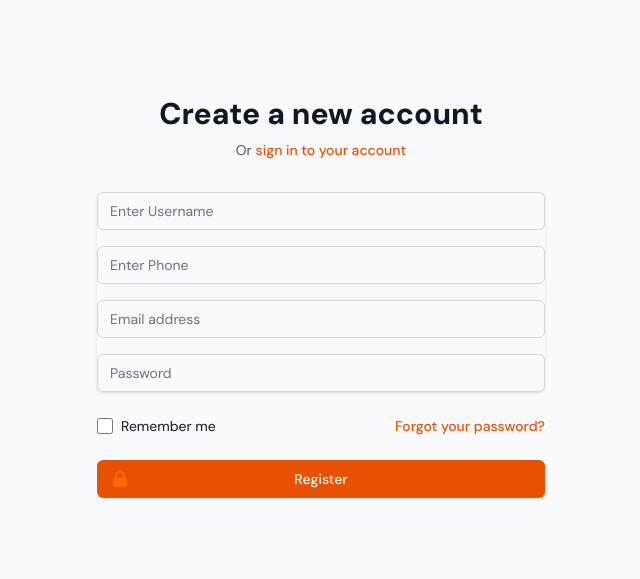
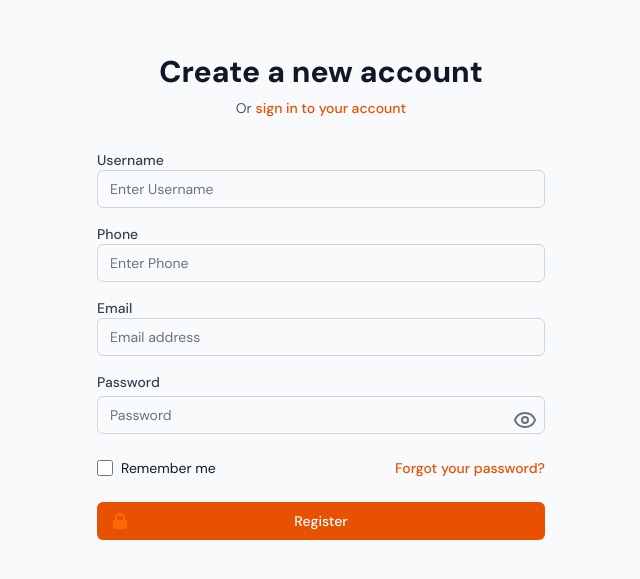
Before and after one commit to HN721/fgo24-Tickitz, a React (Vite) app: page /Register in a window 1280 px wide. Shown: the part 115-694 px from the top of the page, without its empty margins (319-959 px from the left). Built offline with nearby package versions, Linux system fonts and the light colour scheme; a web font is replaced by a local one.

Commit message:
feat: create editProfile Page

```diff
--- a/src/components/Title.jsx
+++ b/src/components/Title.jsx
@@ -8,7 +8,7 @@ export default function Title() {
           MOVIE TICKET PURCHASES #1 IN INDONESIA
         </h1>
       </div>
-      x
+
       <div className="flex flex-col mt-6 items-center gap-2">
         <h1 className="font-display text-4xl md:text-6xl leading-tight md:leading-[4.5rem]">
           Experience the Magic of Cinema:
--- a/src/pages/LoginPage.jsx
+++ b/src/pages/LoginPage.jsx
@@ -1,13 +1,16 @@
 import React, { useState } from "react";
-import { useNavigate } from "react-router-dom";
+import { Link, useNavigate } from "react-router-dom";
 import Swal from "sweetalert2";
 import { useForm } from "react-hook-form";
 import { useDispatch, useSelector } from "react-redux";
 import { Login } from "../redux/reducers/auth";
 import * as yup from "yup";
 import { yupResolver } from "@hookform/resolvers/yup";
+import { Eye, EyeClosed } from "lucide-react";
 
 export default function LoginPage() {
+  const [showPassword, setShowPassword] = useState(false);
+
   const validation = yup.object({
     email: yup
       .string()
@@ -75,13 +78,12 @@ export default function LoginPage() {
             Sign in to your account
           </h2>
           <p className="mt-2 text-center text-sm text-gray-600">
-            Or{" "}
-            <a
-              href="#"
-              className="font-medium text-secondary hover:text-orange-500"
-            >
-              create a new account
-            </a>
+            Or
+            <Link to={"/register"}>
+              <a className="font-medium text-secondary hover:text-orange-500">
+                create a new account
+              </a>
+            </Link>
           </p>
         </div>
         <form
@@ -90,31 +92,46 @@ export default function LoginPage() {
           onSubmit={handleSubmit(submitData)}
         >
           <input type="hidden" name="remember" value="true" />
-          <div className="rounded-md shadow-sm -space-y-px">
+          <div className="rounded-md  space-y-4">
             <div>
-              <label htmlFor="email-address" className="sr-only">
-                Email address
+              <label
+                htmlFor="email-address"
+                className="block text-sm font-medium text-gray-700 mb-1"
+              >
+                Email
               </label>
               <input
                 id="email-address"
                 {...register("email")}
                 type="email"
                 required
-                className="appearance-none rounded-none relative block w-full px-3 py-2 border border-gray-300 placeholder-gray-500 text-gray-900 rounded-t-md focus:outline-none focus:ring-orange-500 focus:border-orange-500 focus:z-10 sm:text-sm"
+                className="appearance-none relative block w-full px-3 py-2 border border-gray-300 placeholder-gray-500 text-gray-900 rounded-md focus:outline-none focus:ring-orange-500 focus:border-orange-500 focus:z-10 sm:text-sm"
                 placeholder="Email address"
               />
               <p className="text-red-500 text-sm">{errors.email?.message}</p>
             </div>
-            <div>
-              <label className="sr-only">Password</label>
+            <div className="relative">
+              <label
+                htmlFor="password"
+                className="block text-sm font-medium text-gray-700 mb-1"
+              >
+                Password
+              </label>
               <input
                 id="password"
-                type="password"
+                type={showPassword ? "text" : "password"}
                 {...register("password")}
                 required
-                className="appearance-none rounded-none relative block w-full px-3 py-2 border border-gray-300 placeholder-gray-500 text-gray-900 rounded-b-md focus:outline-none focus:ring-orange-500 focus:border-orange-500 focus:z-10 sm:text-sm"
+                className="appearance-none relative block w-full px-3 py-2 border border-gray-300 placeholder-gray-500 text-gray-900 rounded-md focus:outline-none focus:ring-orange-500 focus:border-orange-500 focus:z-10 sm:text-sm pr-10"
                 placeholder="Password"
               />
+              <button
+                type="button"
+                onClick={() => setShowPassword(!showPassword)}
+                className="absolute right-2 top-9 text-sm text-gray-500 hover:text-orange-500 focus:outline-none"
+              >
+                {showPassword ? <EyeClosed /> : <Eye />}
+              </button>
               <p className="text-red-500 text-sm">{errors.password?.message}</p>
             </div>
           </div>
--- a/src/pages/RegisterPage.jsx
+++ b/src/pages/RegisterPage.jsx
@@ -1,11 +1,33 @@
-import React from "react";
+import React, { useState } from "react";
 import { Link, useNavigate } from "react-router-dom";
 import { useForm } from "react-hook-form";
 import { useDispatch, useSelector } from "react-redux";
-import { AddUserAction } from "../redux/reducers/register";
+import { AddUserAction, DeleteUserAction } from "../redux/reducers/register";
 import Swal from "sweetalert2";
+import * as yup from "yup";
+import { yupResolver } from "@hookform/resolvers/yup";
+import { Eye, EyeClosed } from "lucide-react";
+
+const schema = yup.object().shape({
+  username: yup.string().min(3).required("Username is required"),
+  phone: yup
+    .string()
+    .required("Phone is required")
+    .matches(/^[0-9]{10,15}$/, "Phone must be 10–15 digits"),
+  email: yup
+    .string()
+    .email("Invalid email format")
+    .required("Email is required"),
+  password: yup
+    .string()
+    .required("Password is required")
+    .min(6, "Password must be at least 6 characters"),
+  rememberMe: yup.boolean(),
+});
 
 export default function RegisterPage() {
+  const [showPassword, setShowPassword] = useState(false);
+
   const navigate = useNavigate();
   const dispatch = useDispatch();
   const users = useSelector((state) => state.user.user);
@@ -14,7 +36,9 @@ export default function RegisterPage() {
     register,
     handleSubmit,
     formState: { errors },
-  } = useForm();
+  } = useForm({
+    resolver: yupResolver(schema),
+  });
 
   const onSubmitForm = (data) => {
     const isEmailUsed = users.find((user) => user.email === data.email);
@@ -46,10 +70,11 @@ export default function RegisterPage() {
           </h2>
           <p className="mt-2 text-center text-sm text-gray-600">
             Or{" "}
-            <Link to={"/login"}>
-              <a className="font-medium text-secondary hover:text-orange-500">
+            <Link
+              to="/login"
+              className="font-medium text-secondary hover:text-orange-500"
+            >
               sign in to your account
-              </a>
             </Link>
           </p>
         </div>
@@ -59,41 +84,102 @@ export default function RegisterPage() {
           autoComplete="off"
           onSubmit={handleSubmit(onSubmitForm)}
         >
-          <input type="hidden" name="remember" value="true" />
-
-          <div className="rounded-md shadow-sm space-y-4">
+          <div className="space-y-4">
+            {/* Username */}
+            <div>
+              <label
+                htmlFor="username"
+                className="block text-sm font-medium text-gray-700"
+              >
+                Username
+              </label>
               <input
+                id="username"
                 type="text"
                 placeholder="Enter Username"
-              autoComplete="new-username"
-              {...register("username", { required: true })}
-              className="w-full px-3 py-2 border border-gray-300 rounded-md placeholder-gray-500 text-gray-900 focus:outline-none focus:ring-orange-500 focus:border-orange-500 sm:text-sm"
+                {...register("username")}
+                className={`w-full px-3 py-2 rounded-md placeholder-gray-500 text-gray-900 focus:outline-none focus:ring-orange-500 focus:border-orange-500 sm:text-sm border ${
+                  errors.username ? "border-red-500" : "border-gray-300"
+                }`}
               />
+              {errors.username && (
+                <p className="text-sm text-red-600">
+                  {errors.username.message}
+                </p>
+              )}
+            </div>
 
+            {/* Phone */}
+            <div>
+              <label
+                htmlFor="phone"
+                className="block text-sm font-medium text-gray-700"
+              >
+                Phone
+              </label>
               <input
+                id="phone"
                 type="text"
                 placeholder="Enter Phone"
-              {...register("phone", { required: true })}
-              className="w-full px-3 py-2 border border-gray-300 rounded-md placeholder-gray-500 text-gray-900 focus:outline-none focus:ring-orange-500 focus:border-orange-500 sm:text-sm"
+                {...register("phone")}
+                className={`w-full px-3 py-2 rounded-md placeholder-gray-500 text-gray-900 focus:outline-none focus:ring-orange-500 focus:border-orange-500 sm:text-sm border ${
+                  errors.phone ? "border-red-500" : "border-gray-300"
+                }`}
               />
+              {errors.phone && (
+                <p className="text-sm text-red-600">{errors.phone.message}</p>
+              )}
+            </div>
 
+            {/* Email */}
+            <div>
+              <label
+                htmlFor="email"
+                className="block text-sm font-medium text-gray-700"
+              >
+                Email
+              </label>
               <input
+                id="email"
                 type="email"
                 placeholder="Email address"
-              autoComplete="off"
-              {...register("email", { required: true })}
-              className="w-full px-3 py-2 border border-gray-300 rounded-md placeholder-gray-500 text-gray-900 focus:outline-none focus:ring-orange-500 focus:border-orange-500 sm:text-sm"
+                {...register("email")}
+                className={`w-full px-3 py-2 rounded-md placeholder-gray-500 text-gray-900 focus:outline-none focus:ring-orange-500 focus:border-orange-500 sm:text-sm border ${
+                  errors.email ? "border-red-500" : "border-gray-300"
+                }`}
               />
-
-            <input
-              type="password"
-              placeholder="Password"
-              autoComplete="off"
-              {...register("password", { required: true })}
-              className="w-full px-3 py-2 border border-gray-300 rounded-md placeholder-gray-500 text-gray-900 focus:outline-none focus:ring-orange-500 focus:border-orange-500 sm:text-sm"
-            />
+              {errors.email && (
+                <p className="text-sm text-red-600">{errors.email.message}</p>
+              )}
             </div>
 
+            <div className="relative">
+              <label
+                htmlFor="password"
+                className="block text-sm font-medium text-gray-700 mb-1"
+              >
+                Password
+              </label>
+              <input
+                id="password"
+                type={showPassword ? "text" : "password"}
+                {...register("password")}
+                required
+                className="appearance-none relative block w-full px-3 py-2 border border-gray-300 placeholder-gray-500 text-gray-900 rounded-md focus:outline-none focus:ring-orange-500 focus:border-orange-500 focus:z-10 sm:text-sm pr-10"
+                placeholder="Password"
+              />
+              <button
+                type="button"
+                onClick={() => setShowPassword(!showPassword)}
+                className="absolute right-2 top-9 text-sm text-gray-500 hover:text-orange-500 focus:outline-none"
+              >
+                {showPassword ? <EyeClosed /> : <Eye />}
+              </button>
+              <p className="text-red-500 text-sm">{errors.password?.message}</p>
+            </div>
+          </div>
+
+          {/* Remember Me */}
           <div className="flex items-center justify-between">
             <label className="flex items-center text-sm text-gray-900">
               <input
@@ -104,7 +190,6 @@ export default function RegisterPage() {
               />
               <span className="ml-2">Remember me</span>
             </label>
-
             <a
               href="#"
               className="text-sm font-medium text-secondary hover:text-orange-500"
@@ -113,6 +198,7 @@ export default function RegisterPage() {
             </a>
           </div>
 
+          {/* Submit Button */}
           <button
             type="submit"
             className="relative w-full flex justify-center items-center py-2 px-4 border border-transparent text-sm font-medium rounded-md text-white bg-secondary hover:bg-orange-700 focus:outline-none focus:ring-2 focus:ring-offset-2 focus:ring-orange-500"
--- a/src/redux/reducers/auth.js
+++ b/src/redux/reducers/auth.js
@@ -13,13 +13,17 @@ const AuthSlice = createSlice({
       state.Auth = action.payload;
       return state;
     },
+    UpdateAction: (state, action) => {
+      state.Auth.user = action.payload;
+      return state;
+    },
     Logout: (state) => {
       state.Auth = {};
     },
   },
 });
 
-export const { Login, Logout } = AuthSlice.actions;
+export const { Login, Logout, UpdateAction } = AuthSlice.actions;
 const AuthReducer = AuthSlice.reducer;
 
 export default AuthReducer;
--- a/src/redux/reducers/register.js
+++ b/src/redux/reducers/register.js
@@ -23,22 +23,19 @@ const UsersSlice = createSlice({
       }
     },
     UpdateUserAction: (state, action) => {
-      const index = state.user.findIndex(
-        (u) => u.email === action.payload.email
-      );
+      const index = state.user.findIndex((u) => u.id === action.payload.id);
       if (index !== -1) {
-        state.user[index] = {
-          ...state.user[index],
-          ...action.payload,
-        };
-      } else {
-        state.error = "User not found";
+        state.user[index] = { ...state.user[index], ...action.payload };
       }
+    },
+    DeleteUserAction: (state) => {
+      state.user = [];
     },
   },
 });
 
-export const { AddUserAction, UpdateUserAction } = UsersSlice.actions;
+export const { AddUserAction, UpdateUserAction, DeleteUserAction } =
+  UsersSlice.actions;
 const UserReducer = UsersSlice.reducer;
 
 export default UserReducer;
```
Also changed, not shown: src/User/component/Editprofile.jsx (+23 -3 lines), src/User/component/Sidebar.jsx (+5 -2 lines), src/components/BookTicket.jsx (+4 -4 lines), src/components/Navbar.jsx (+8 -6 lines), src/components/Seat.jsx (+5 -3 lines). Lines whose indentation alone changed are shown as unchanged.
